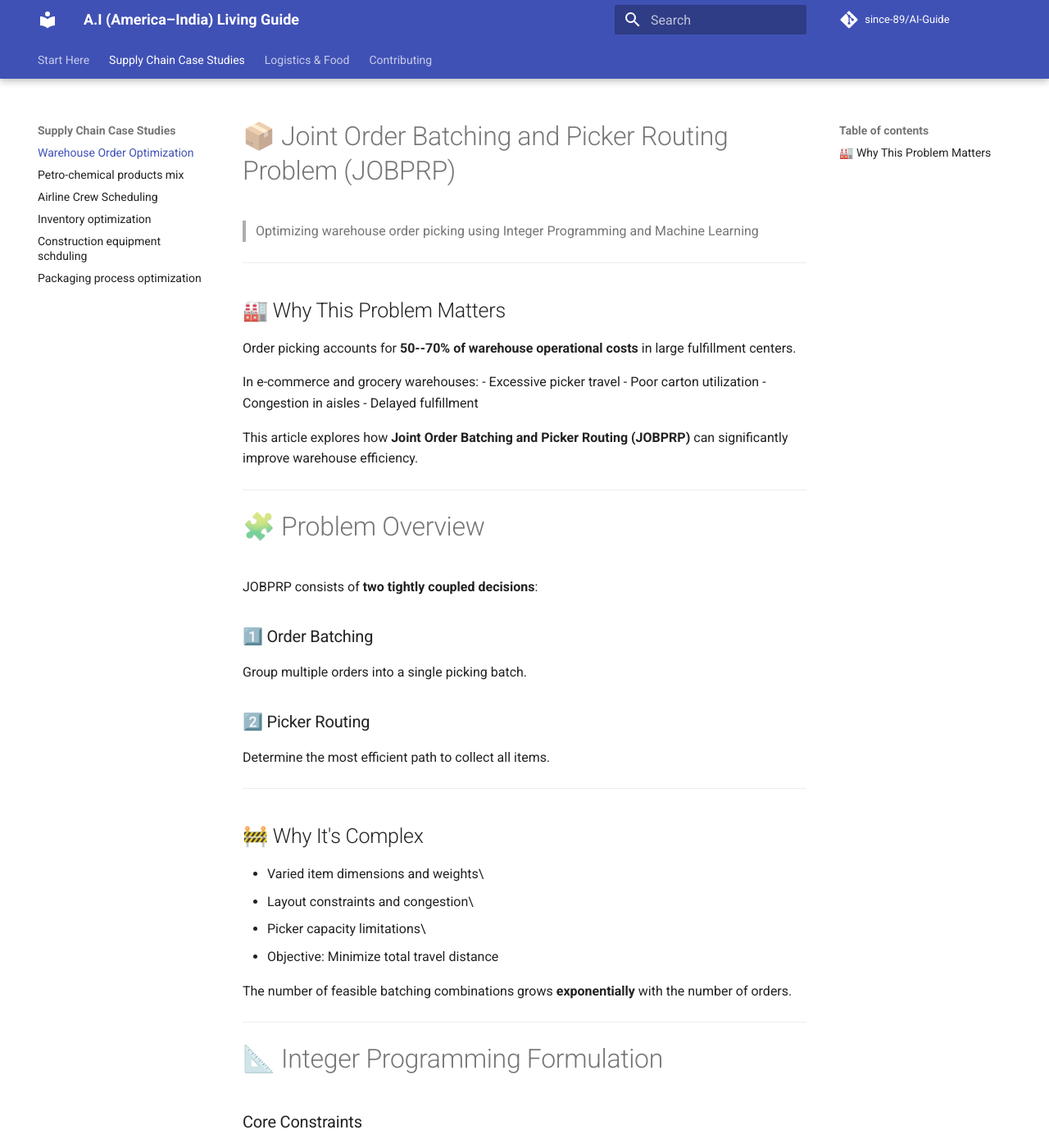
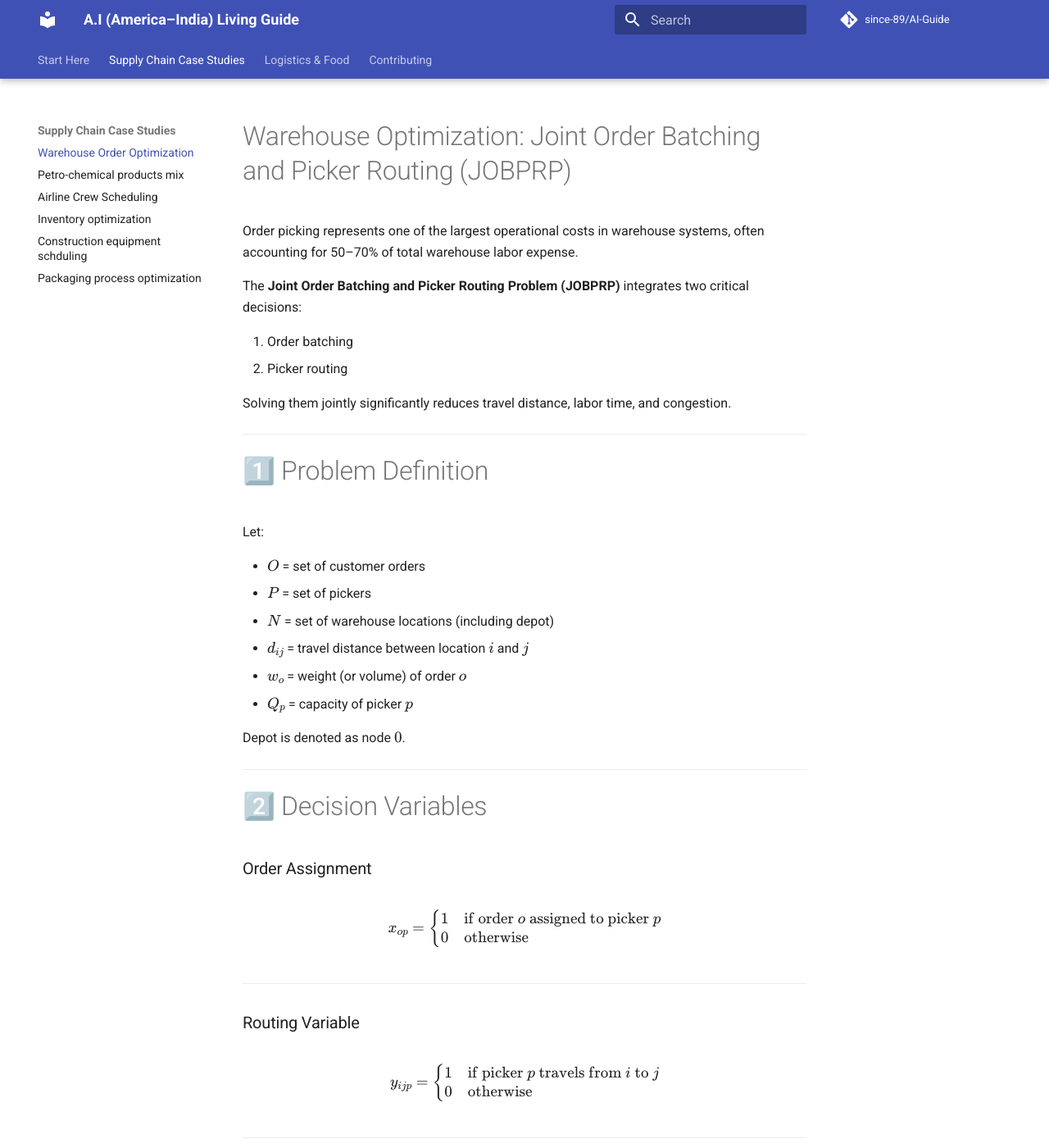
Before and after one commit to since-89/AI-Guide, an MkDocs documentation site: the page built from docs/case-studies/warehouse_opt.md, in a window 1280 px wide and 1400 px high. Shown: the whole window at 82% size. Built offline with MkDocs 1.6.1 and Material for MkDocs 9.7.7, drawn with Linux system fonts in a browser that asks for light colours; comment, search, counter and statistics services are not loaded; some of the changed text lies outside the part shown.

Commit message:
updating joint ordeing blog

```diff
--- a/docs/case-studies/warehouse_opt.md
+++ b/docs/case-studies/warehouse_opt.md
@@ -1,125 +1,336 @@
-# 📦 Joint Order Batching and Picker Routing Problem (JOBPRP)
+# Warehouse Optimization: Joint Order Batching and Picker Routing (JOBPRP)
 
-> Optimizing warehouse order picking using Integer Programming and
-> Machine Learning
+Order picking represents one of the largest operational costs in warehouse systems, often accounting for 50–70% of total warehouse labor expense.
 
-------------------------------------------------------------------------
+The **Joint Order Batching and Picker Routing Problem (JOBPRP)** integrates two critical decisions:
 
-## 🏭 Why This Problem Matters
+1. Order batching
+2. Picker routing
 
-Order picking accounts for **50--70% of warehouse operational costs** in
-large fulfillment centers.
+Solving them jointly significantly reduces travel distance, labor time, and congestion.
 
-In e-commerce and grocery warehouses: - Excessive picker travel - Poor
-carton utilization - Congestion in aisles - Delayed fulfillment
+---
 
-This article explores how **Joint Order Batching and Picker Routing
-(JOBPRP)** can significantly improve warehouse efficiency.
+# 1️⃣ Problem Definition
 
-------------------------------------------------------------------------
+Let:
 
-# 🧩 Problem Overview
+- \( O \) = set of customer orders
+- \( P \) = set of pickers
+- \( N \) = set of warehouse locations (including depot)
+- \( d_{ij} \) = travel distance between location \( i \) and \( j \)
+- \( w_o \) = weight (or volume) of order \( o \)
+- \( Q_p \) = capacity of picker \( p \)
 
-JOBPRP consists of **two tightly coupled decisions**:
+Depot is denoted as node \( 0 \).
 
-### 1️⃣ Order Batching
+---
 
-Group multiple orders into a single picking batch.
+# 2️⃣ Decision Variables
 
-### 2️⃣ Picker Routing
+### Order Assignment
 
-Determine the most efficient path to collect all items.
+\[
+x_{op} =
+\begin{cases}
+1 & \text{if order } o \text{ assigned to picker } p \\
+0 & \text{otherwise}
+\end{cases}
+\]
 
-------------------------------------------------------------------------
+---
 
-## 🚧 Why It's Complex
+### Routing Variable
 
--   Varied item dimensions and weights\
--   Layout constraints and congestion\
--   Picker capacity limitations\
--   Objective: Minimize total travel distance
+\[
+y_{ijp} =
+\begin{cases}
+1 & \text{if picker } p \text{ travels from } i \text{ to } j \\
+0 & \text{otherwise}
+\end{cases}
+\]
 
-The number of feasible batching combinations grows **exponentially**
-with the number of orders.
+---
 
-------------------------------------------------------------------------
+# 3️⃣ Objective Function
 
-# 📐 Integer Programming Formulation
+Minimize total travel distance:
 
-### Core Constraints
+\[
+\min \sum_{p \in P} \sum_{i \in N} \sum_{j \in N} d_{ij} y_{ijp}
+\]
 
-1.  **Order Assignment** -- Each order assigned to exactly one picker\
-2.  **Picker Capacity** -- Weight/volume must not exceed limit\
-3.  **Flow Conservation** -- Route continuity must be maintained\
-4.  **Depot Constraint** -- Start and end at depot\
-5.  **Distance Minimization** -- Minimize total travel\
-6.  **Unified Order Picking** -- Single picker per order
+This directly reduces labor cost and picker fatigue.
 
-------------------------------------------------------------------------
+---
 
-# 🏗 Compact Warehouse Example
+# 4️⃣ Constraints
 
-## Orders
+---
 
-  Order   Items            Weight
-  ------- ---------------- --------
-  O1      Laptop, Mouse    3 kg
-  O2      Printer, Paper   7 kg
-  O3      Phone, Charger   2 kg
+## 4.1 Order Assignment Constraint
 
-------------------------------------------------------------------------
+Each order must be assigned to exactly one picker:
 
-## Optimized Allocation
+\[
+\sum_{p \in P} x_{op} = 1
+\quad \forall o \in O
+\]
 
-**Picker 1**\
-Orders: O1 + O3 (5 kg)\
-Route: O → A → C → D → O\
-Distance: 45 meters
+---
 
-**Picker 2**\
-Orders: O2 (7 kg)\
-Route: O → B → D → O\
-Distance: 45 meters
+## 4.2 Picker Capacity Constraint
 
-**Total Optimized Distance: 90 meters**\
-Without optimization: 125+ meters
+\[
+\sum_{o \in O} w_o x_{op} \le Q_p
+\quad \forall p \in P
+\]
 
-------------------------------------------------------------------------
+Prevents overload.
 
-# 🤖 Machine Learning for Predictive Batching
+---
 
-Using historical order data:
+## 4.3 Flow Conservation (Route Continuity)
 
--   Laptop → Mouse (90% confidence)\
--   Printer → Ink + Paper (95%)\
--   Phone → Screen Protector (85%)
+For each picker \( p \) and location \( i \):
 
-Algorithms used: - Apriori\
-- FP-Growth\
-- Bayesian Models\
-- Clustering
+\[
+\sum_{j \in N} y_{ijp}
+=
+\sum_{j \in N} y_{jip}
+\quad \forall i \neq 0
+\]
 
-------------------------------------------------------------------------
+Ensures if picker enters a node, they must leave it.
 
-# 📊 Benefits
+---
 
--   Reduced travel time\
--   Lower labor cost\
--   Reduced fatigue\
--   Improved order accuracy\
--   Increased throughput
+## 4.4 Depot Start and End Constraint
 
-------------------------------------------------------------------------
+Each picker must start and end at depot:
 
-# 🔚 Final Thoughts
+\[
+\sum_{j \in N} y_{0jp} = 1
+\]
 
-Combining **Integer Programming for routing** and **Machine Learning for
-predictive batching** enables 25--35% travel distance reduction and
-major efficiency gains in warehouse operations.
+\[
+\sum_{i \in N} y_{i0p} = 1
+\]
 
-Optimization tools such as **Gurobi, PuLP, and OR-Tools** can be used
-for large-scale implementation.
+---
 
+## 4.5 Subtour Elimination (MTZ Formulation)
+
+To prevent disconnected cycles:
+
+Introduce auxiliary variable \( u_{ip} \):
+
+\[
+u_{ip} - u_{jp} + |N| y_{ijp} \le |N| - 1
+\]
+
+Ensures single connected route.
+
+---
+
+## 4.6 Linking Assignment and Routing
+
+If order \( o \) is assigned to picker \( p \), its locations must be visited:
+
+\[
+\sum_{j \in N} y_{ijp} \ge x_{op}
+\]
+
+---
+
+# 5️⃣ Compact MILP Formulation
+
+\[
+\min \sum_{p,i,j} d_{ij} y_{ijp}
+\]
+
+Subject to:
+
+- Assignment constraints
+- Capacity limits
+- Flow conservation
+- Depot constraints
+- Subtour elimination
+
+\[
+x_{op} \in \{0,1\}
+\]
+
+\[
+y_{ijp} \in \{0,1\}
+\]
+
+---
+
+# 6️⃣ Example: Compact Warehouse Case
+
+Given:
+
+- 3 orders
+- 2 pickers
+- Capacity = 10 kg
+
+Distance matrix:
+
+\[
+d =
+\begin{bmatrix}
+0 & 10 & 15 & 20 & 25 \\
+10 & 0 & 5 & 5 & 10 \\
+15 & 5 & 0 & 10 & 5 \\
+20 & 5 & 10 & 0 & 5 \\
+25 & 10 & 5 & 5 & 0
+\end{bmatrix}
+\]
+
+Optimized solution:
+
+Picker 1:
+\[
+O1 + O3 \rightarrow 45 \text{ meters}
+\]
+
+Picker 2:
+\[
+O2 \rightarrow 45 \text{ meters}
+\]
+
+Total:
+
+\[
+90 \text{ meters}
+\]
+
+Without optimization:
+
+\[
+>125 \text{ meters}
+\]
+
+~28% reduction in travel distance.
+
+---
+
+# 7️⃣ Why JOBPRP Is Hard
+
+The problem combines:
+
+- Bin packing (batching)
+- Vehicle routing (routing)
+- Assignment optimization
+- Capacity constraints
+
+Number of feasible batches grows exponentially:
+
+\[
+O(2^{|O|})
+\]
+
+Making it NP-Hard.
+
+---
+
+# 8️⃣ Machine Learning Extension for Dynamic Batching
+
+Let:
+
+\[
+P(A \mid B)
+\]
+
+be probability that item \( A \) appears given item \( B \).
+
+Association rule:
+
+\[
+P(\text{Mouse} \mid \text{Laptop}) = 0.9
+\]
+
+Use predictive clustering to pre-group likely co-occurring SKUs.
+
+Objective becomes:
+
+\[
+\min E[\text{Travel Distance}]
+\]
+
+Under stochastic order arrivals.
+
+---
+
+# 9️⃣ Stochastic Extension
+
+If orders arrive randomly:
+
+\[
+O_t \sim \text{Demand Distribution}
+\]
+
+We solve:
+
+\[
+\min E\left[
+\sum_{p,i,j} d_{ij} y_{ijp}
+\right]
+\]
+
+Using:
+
+- Scenario-based optimization
+- Rolling horizon planning
+- Real-time re-optimization
+
+---
+
+# 🔟 Business Impact
+
+Optimization delivers:
+
+- 20–35% reduction in picker travel
+- Lower congestion
+- Reduced labor fatigue
+- Faster order fulfillment
+- Improved throughput
+
+Companies like Amazon and Walmart implement such routing logic at scale.
+
+---
+
+# 🧠 Why Integer Programming Works
+
+JOBPRP is fundamentally a:
+
+- Binary assignment problem
+- Capacitated vehicle routing problem
+- Network flow problem
+
+MILP solvers efficiently handle:
+
+- Thousands of orders
+- Multi-picker systems
+- Capacity trade-offs
+
+---
+
+# 🏁 Conclusion
+
+Warehouse order picking is not merely an operational task — it is a network optimization problem.
+
+By integrating:
+
+- Order batching
+- Picker routing
+- Capacity planning
+- Predictive SKU clustering
+
+into a unified MILP framework, warehouses can significantly reduce operational cost while improving service level.
+
+Optimization transforms warehouse operations from reactive execution to mathematical precision.
 ------------------------------------------------------------------------
 
 # 📚 Reference
```
